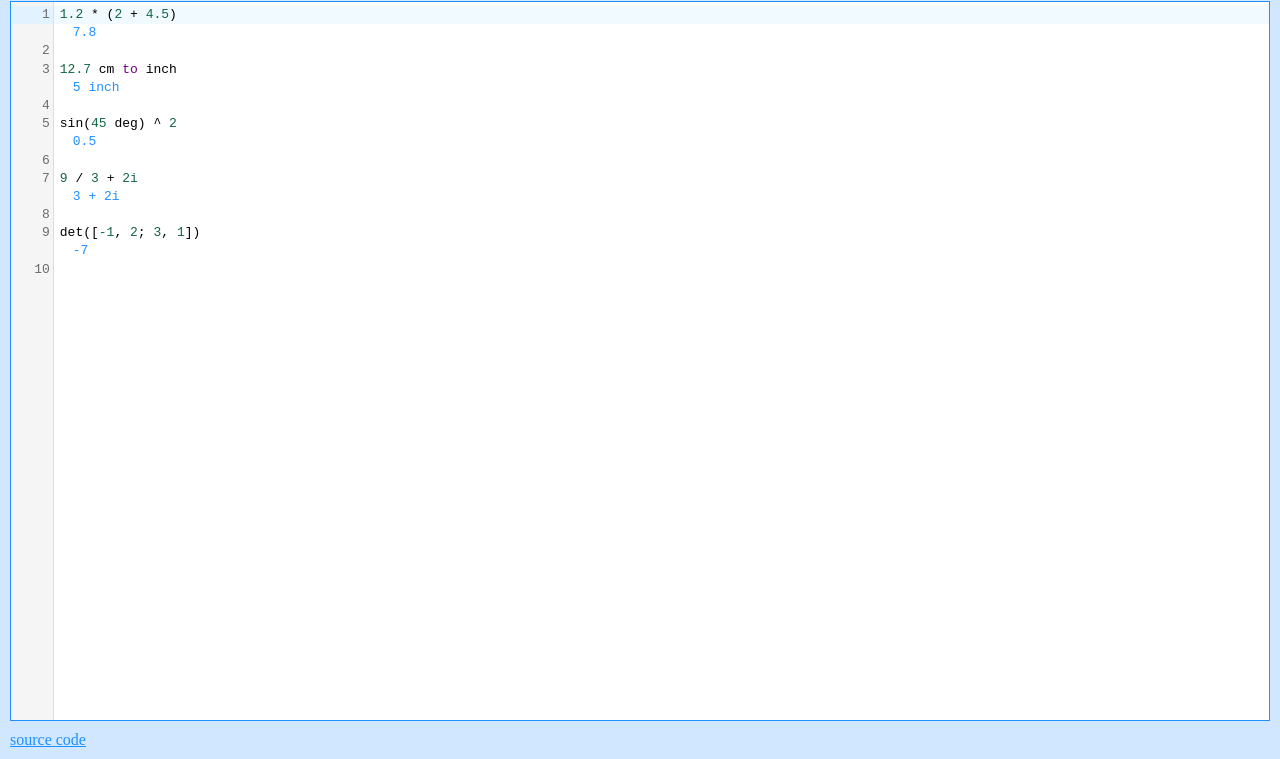
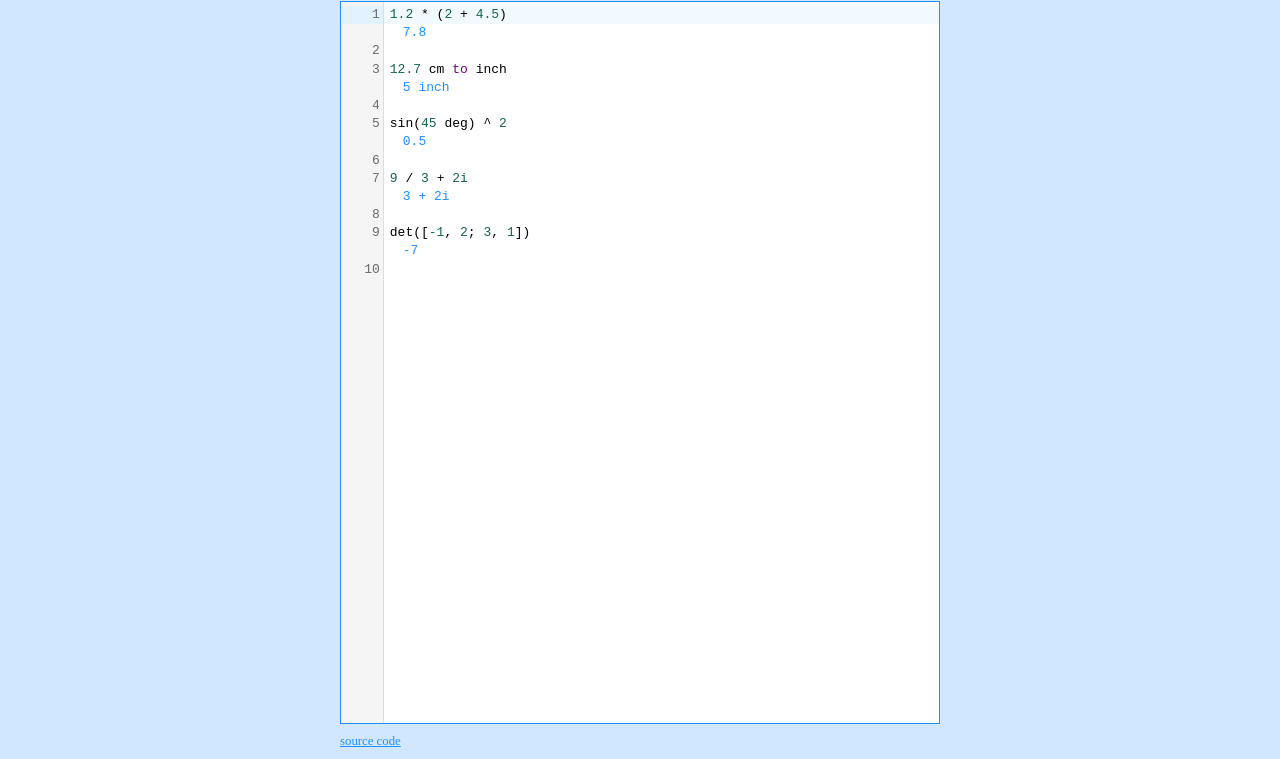
Before and after one commit to josdejong/mathjs-codemirror, a website built with Vite: page index.html in a window 1280 px wide. Shown: the part 41-800 px from the top of the page. Built offline with nearby package versions, Linux system fonts and the light colour scheme.

Commit message:
fix: center the editor and give it a limited width

```diff
--- a/src/style.css
+++ b/src/style.css
@@ -3,7 +3,8 @@
   --background-color: #d1e7ff;
   --text-color: dodgerblue;
   --text-color-error: #ff3535;
-  --margin: 10px
+  --margin: 10px;
+  --editor-width: 600px;
 }
 
 
@@ -11,6 +12,8 @@ html {
   width: 100%;
   height: 100%;
   display: flex;
+  flex-direction: row;
+  justify-content: center;
   padding: 0;
   margin: 0;
   overflow: hidden;
@@ -23,10 +26,13 @@ body {
   flex-direction: column;
   gap: var(--margin);
   background: var(--background-color);
+  max-width: var(--editor-width);
+  min-width: 0;
 }
 
 p.footer {
   margin: 0;
+  font-size: 80%;
 }
 
 a {
@@ -58,7 +64,9 @@ h1 {
   }
 }
 
-#results {
+.cm-editor {
+  flex: 1;
+  overflow: hidden;
 }
 
 .cm-mathjs-result {
```
